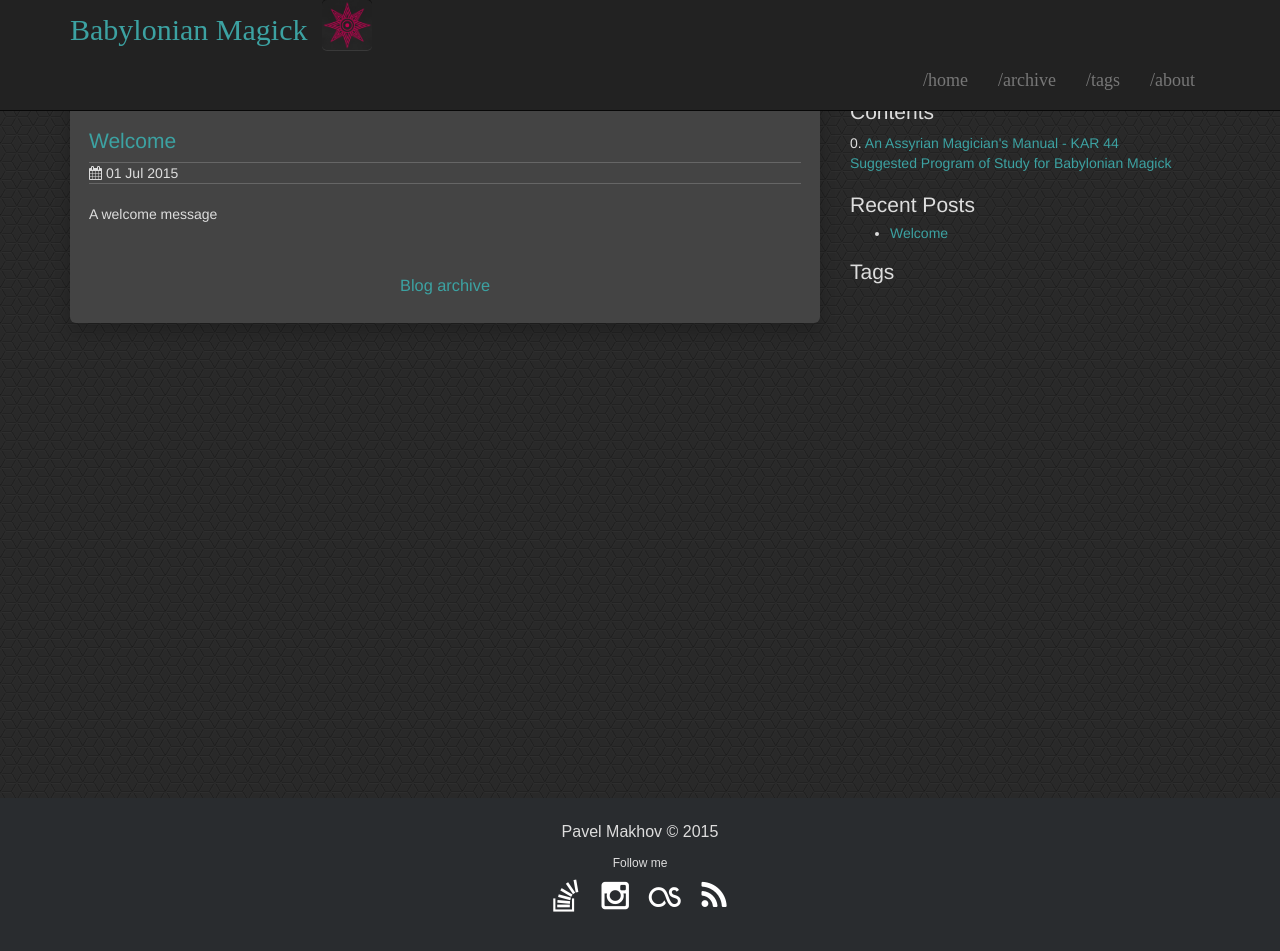
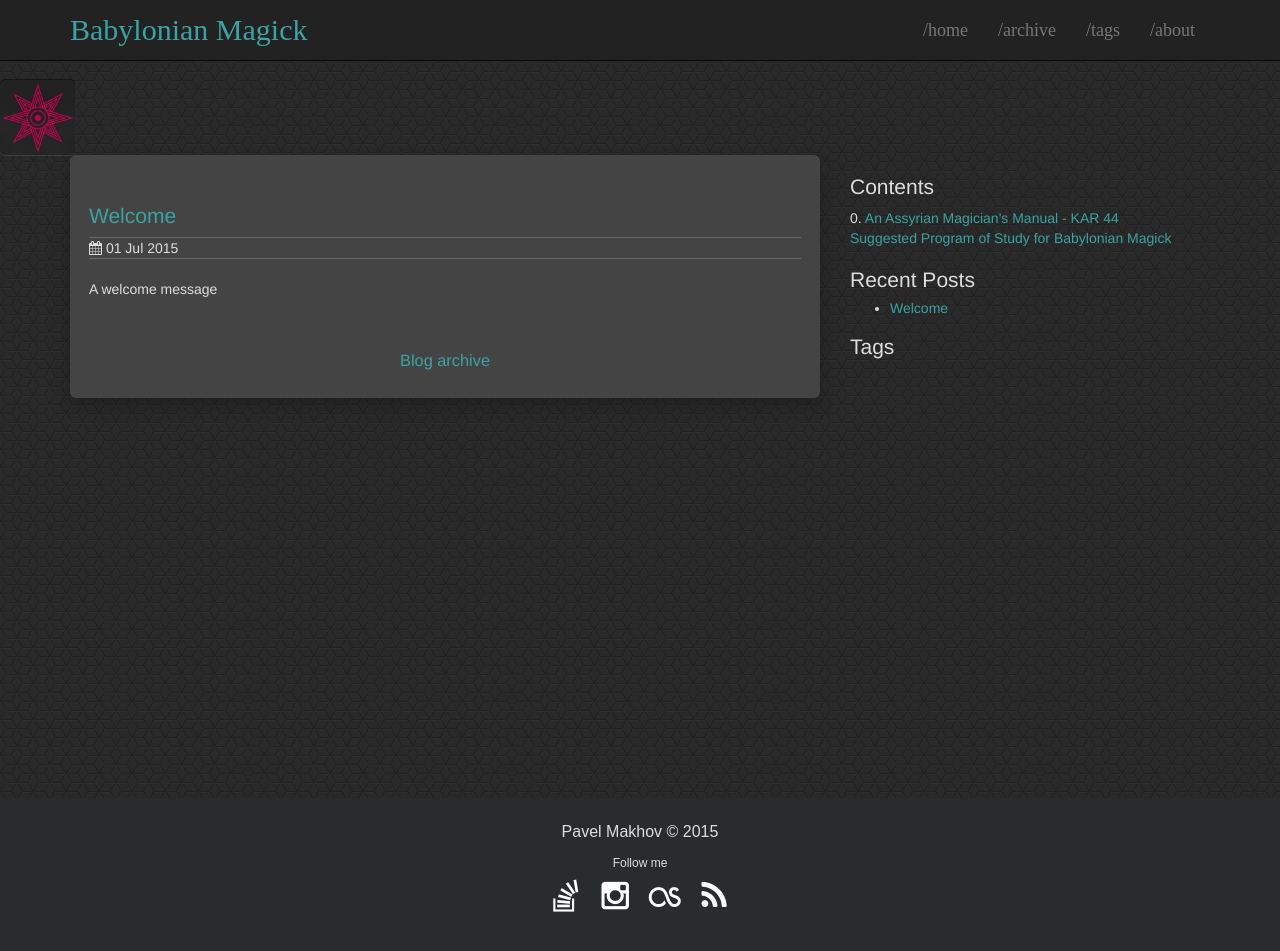
Before and after one commit to abaset/babylon, a Jekyll site: the page built from index.html, in a window 1280 px wide and 975 px high. Shown: the top 951 px of the window. Built offline with Jekyll 4.4.1, drawn with Linux system fonts in a browser that asks for light colours.

Commit message:
Update header.html

```diff
--- a/_includes/header.html
+++ b/_includes/header.html
@@ -16,7 +16,7 @@
 </head>
 
 <body>
-
+                <img src="http://anpuluv.github.io/babylon/images/star.jpg" width="75" height="75">
   {% include google-analytics.html %}
   {% include yandex-metrica.html %}
 
@@ -39,7 +39,6 @@
 
   <nav class="navbar navbar-inverse navbar-fixed-top">
     <div class="container">
-                <img src="http://anpuluv.github.io/babylon/images/star.jpg" width="50" height="50">
       <div class="navbar-header">
         <button type="button" class="navbar-toggle" data-toggle="collapse" data-target=".navbar-collapse">
           <span class="icon-bar"></span>
```
